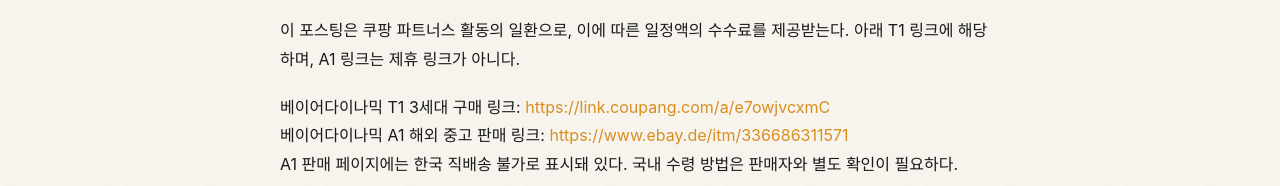
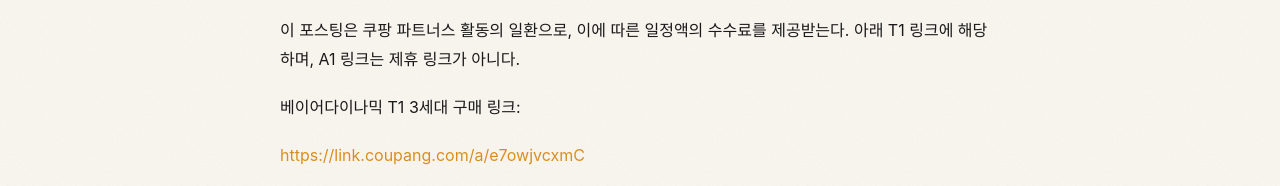
Before and after one commit to acollabo-ui/jaypd-site, an Astro site: page /posts/drum-sounds-that-fit in a window 1280 px wide. Shown: the part 2123-2309 px from the top of the page. Built offline with nearby package versions, Linux system fonts and the light colour scheme; Astro itself is replaced by a stand-in of ours.

Commit message:
Fix affiliate link markup

```diff
--- a/src/content/posts/drum-sounds-that-fit.md
+++ b/src/content/posts/drum-sounds-that-fit.md
@@ -48,7 +48,9 @@
 
 이 포스팅은 쿠팡 파트너스 활동의 일환으로, 이에 따른 일정액의 수수료를 제공받는다. 아래 T1 링크에 해당하며, A1 링크는 제휴 링크가 아니다.
 
-베이어다이나믹 T1 3세대 구매 링크: <a href="https://link.coupang.com/a/e7owjvcxmC" rel="sponsored nofollow noopener">https://link.coupang.com/a/e7owjvcxmC</a>
+베이어다이나믹 T1 3세대 구매 링크:
+<div><a href="https://link.coupang.com/a/e7owjvcxmC" rel="sponsored nofollow noopener">https://link.coupang.com/a/e7owjvcxmC</a></div>
+
 베이어다이나믹 A1 해외 중고 판매 링크: https://www.ebay.de/itm/336686311571
 A1 판매 페이지에는 한국 직배송 불가로 표시돼 있다. 국내 수령 방법은 판매자와 별도 확인이 필요하다.
 
```
